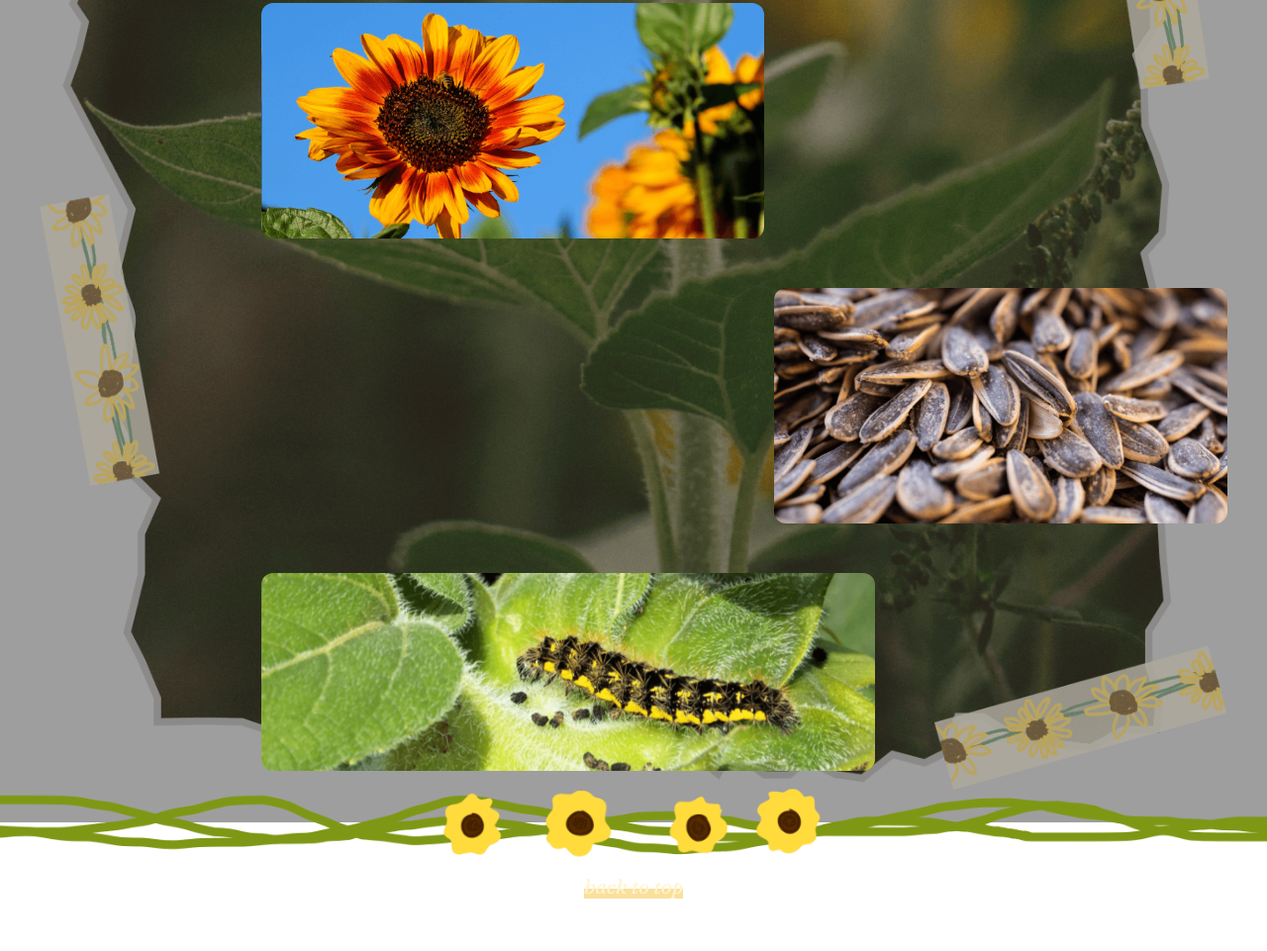
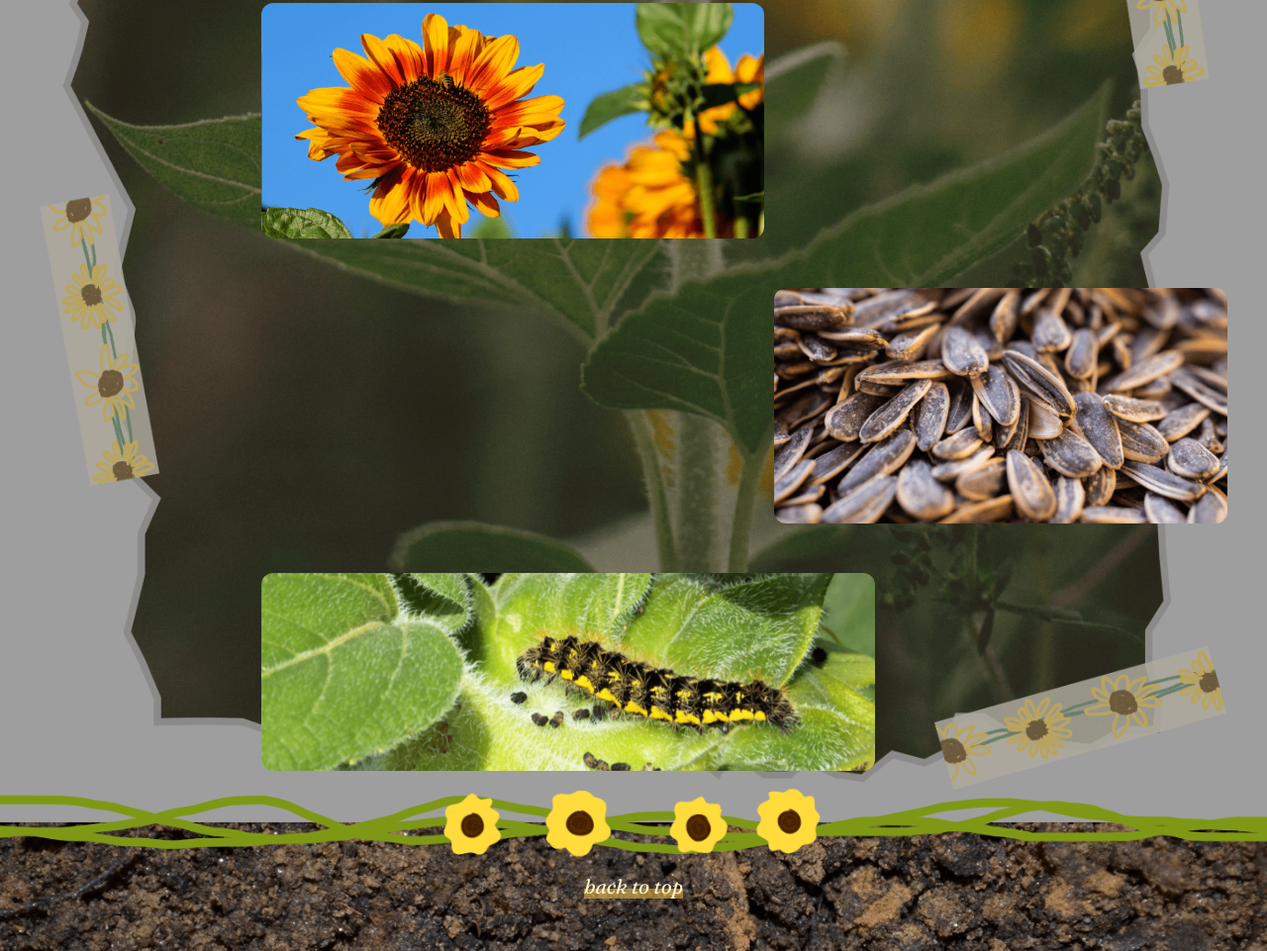
Before and after one commit to rachel-hsia/aut-2022-webmedia, a plain HTML site: page index.html in a window 1280 px wide. Shown: the part 4507-5468 px from the top of the page at 99% size. Drawn offline with Linux system fonts and the light colour scheme; the site is published under a folder, as on GitHub Pages, so addresses that start at the root find nothing.

Commit message:
Update folder reference ins tyles.css

```diff
--- a/css/styles.css
+++ b/css/styles.css
@@ -420,7 +420,7 @@ section#ecology {
 }
 
 footer {
-  background-image: url("/images/backgrounds/dirt-bg.png");
+  background-image: url("../images/backgrounds/dirt-bg.png");
   background-size: cover;
   padding: 50px;
   margin: -7% auto 0 auto;
```
